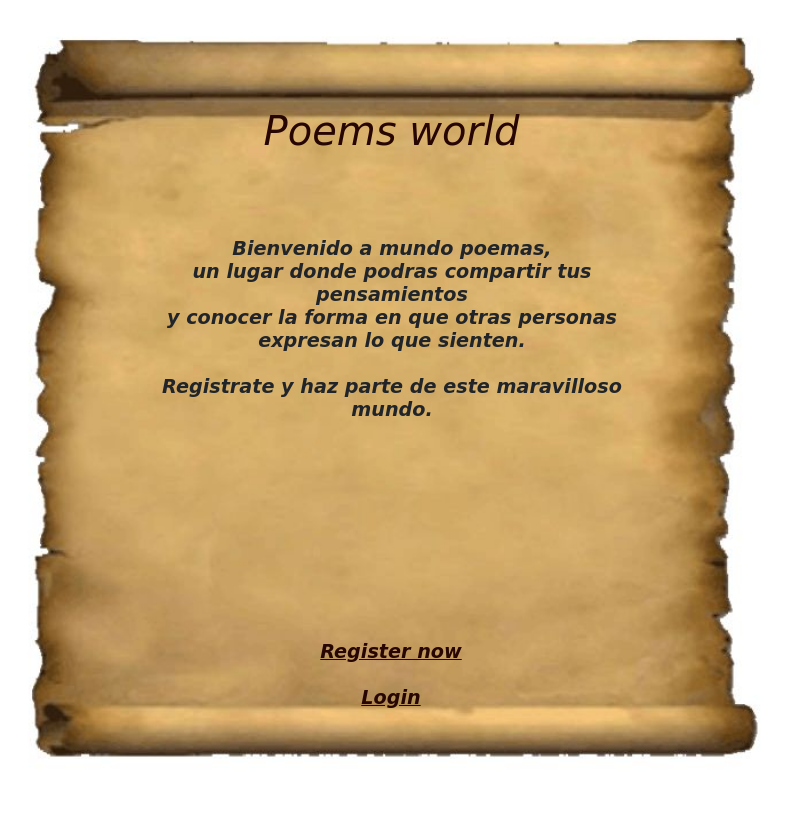
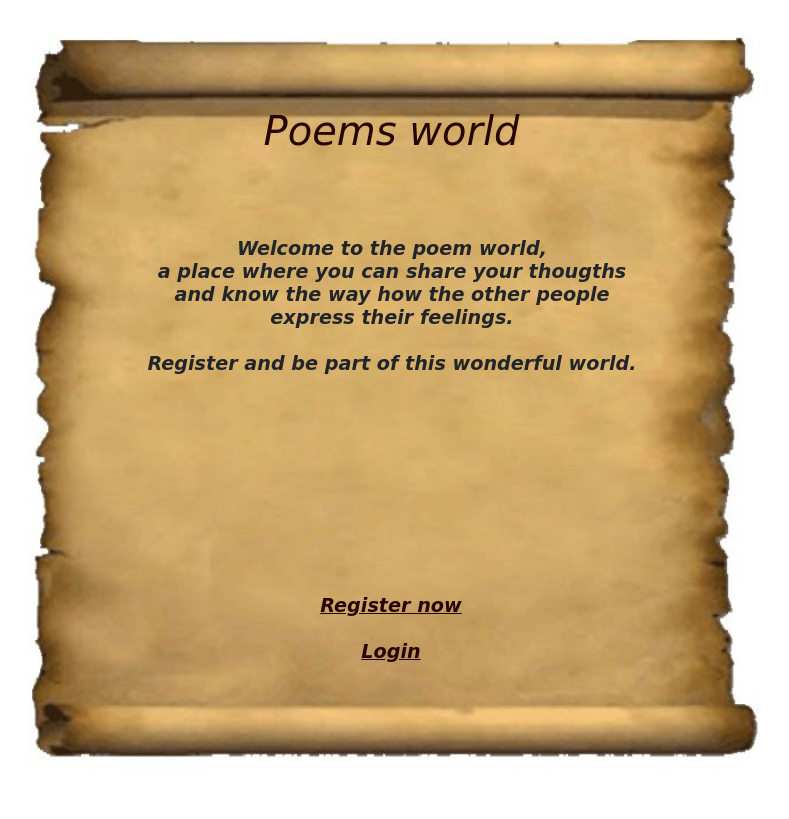
Before and after one commit to SebasED/blog_tgl, a Flask app: page / in a window 1280 px wide. Shown: the whole page, without its empty margins (248-1037 px from the left). After the commit the page ends 757 px from the top, so only its background shows below. Run offline with Flask 2, Linux system fonts and the light colour scheme.

Commit message:
Some changes in templates

```diff
--- a/Flask_app/templates/poems.html
+++ b/Flask_app/templates/poems.html
@@ -50,13 +50,13 @@
             <!-- <button style="margin-left:162px;" class="btn btn-success; background-color:;">Me gusta:</button> -->
         </div>
         <div class="boton" style="margin-top: 60px; margin-top: -20px;">
-            <a href='/welcome' style="color: rgb(39, 6, 2)">Regresar</a>
+            <a href='/welcome' style="color: rgb(39, 6, 2)">Return</a>
             {% if datos.id_creator == datos.id_sesion %}
                 <a href='/update/poem/{{datos.id_poem}}' style="color: rgb(39, 6, 2)"  >Updated</a>
                 <a href='/delete/{{datos.id_poem}}' style="color: rgb(39, 6, 2)"  >Delete</a>
             {%endif%}
             <br>
-            <p>Publicado por: {{datos.creator}}</p>
+            <p>Published by: {{datos.creator}}</p>
         </div>
     </div>
 </body>
--- a/Flask_app/templates/register.html
+++ b/Flask_app/templates/register.html
@@ -32,7 +32,7 @@
                     <input type="password" name="confirm_password" id="confirm_password" class="form-control">
                 </div>
                 <br>
-                <input type="submit" value="Registrarme" style="color: rgb(39, 6, 2);font-size: 18px" class="form-control"></a>
+                <input type="submit" value="Register" style="color: rgb(39, 6, 2);font-size: 18px" class="form-control"></a>
             </form>
             </div>
             <div class="titulo" style="margin-top:-100px ; display: flex;" >
--- a/Flask_app/templates/start.html
+++ b/Flask_app/templates/start.html
@@ -15,9 +15,8 @@
         </div>
 
         <div class="introduccion">
-            <p style="margin-top: 90px;">Bienvenido a mundo poemas,<br> un lugar donde podras compartir tus pensamientos<br>
-            y conocer la forma en que otras personas expresan lo que sienten.<br><br> Registrate
-        y haz parte de este maravilloso mundo.</p>
+            <p style="margin-top: 90px;">Welcome to the poem world,<br> a place where you can share your thougths <br>
+            and know the way how the other people express their feelings.<br><br> Register and be part of this wonderful world.</p>
         </div><br>
             <div class="boton">
                 <a href="/register" style="color: rgb(39, 6, 2);">Register now</a><br><br>
--- a/Flask_app/templates/welcome.html
+++ b/Flask_app/templates/welcome.html
@@ -4,7 +4,7 @@
     <meta charset="UTF-8">
     <meta http-equiv="X-UA-Compatible" content="IE=edge">
     <meta name="viewport" content="width=device-width, initial-scale=1.0">
-    <title>Bienvenido</title>
+    <title>Welcome</title>
     <link rel="stylesheet" href="{{url_for('static', filename= 'css/style.css')}}">
     <link href="https://cdn.jsdelivr.net/npm/bootstrap@5.0.2/dist/css/bootstrap.min.css" rel="stylesheet" integrity="sha384-EVSTQN3/azprG1Anm3QDgpJLIm9Nao0Yz1ztcQTwFspd3yD65VohhpuuCOmLASjC" crossorigin="anonymous">
 </head>
@@ -40,7 +40,7 @@
     <div class="contenedor">
         <div class="titulo" style="width: 700px; margin-left:180px;">
             <header class="d-flex justify-content-between aling-items-center">
-                <h1>Bienvenid@ <br><span style="font-size: 25px;">{{user_session}}</span></h1>
+                <h1>Welcome <br><span style="font-size: 25px;">{{user_session}}</span></h1>
             </header>
         </div>
         <br>
@@ -54,7 +54,7 @@
                     <div>
                         <a style="color:rgba(51, 47, 47, 0.999)" href="/show_poem/{{dato.id_poem}}/{{dato.id_creator_poem}}"><h3 >{{dato.tittle_poem}}</h3></a>
 
-                        publicado por: <span style="font: oblique bold 100% cursive;">{{dato.poem_author}}</span></p>
+                        Published by: <span style="font: oblique bold 100% cursive;">{{dato.poem_author}}</span></p>
                     </div><br><br>
                 {%endfor%}
             </div>
```
